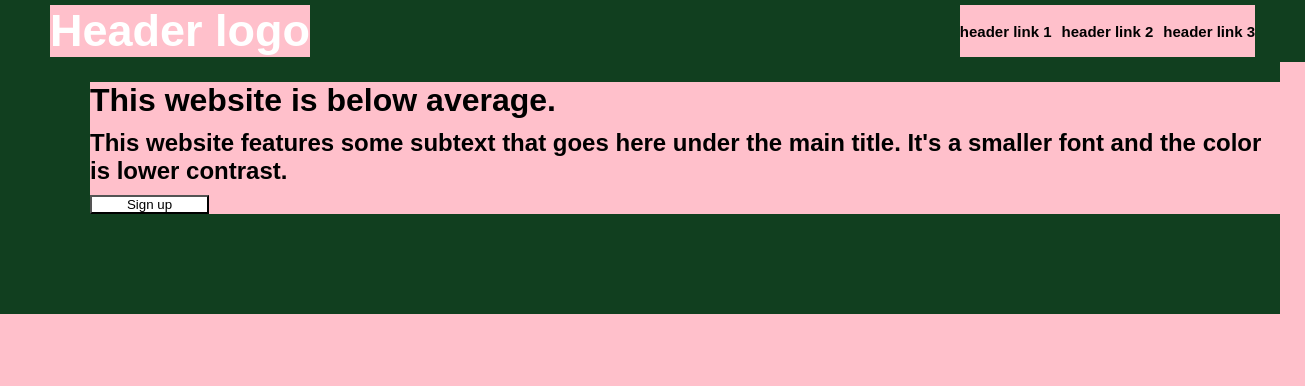
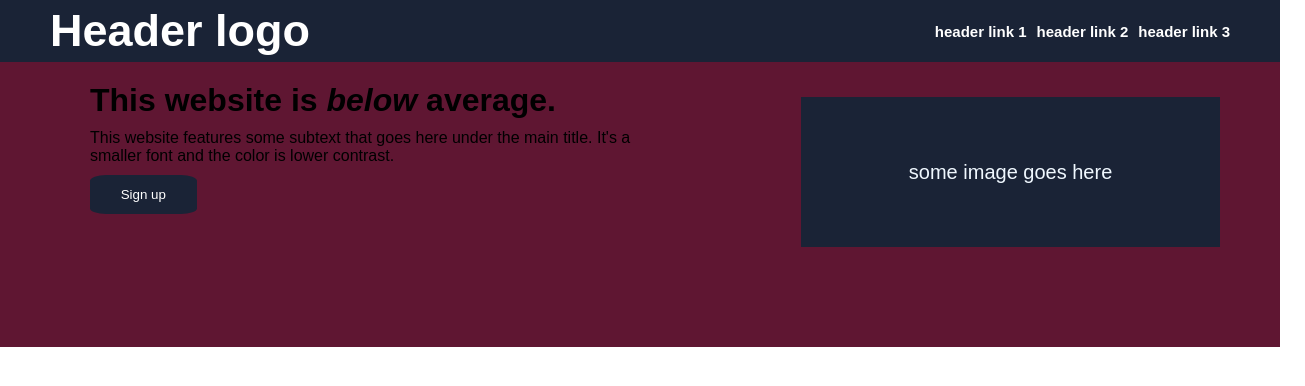
Before and after one commit to crthew/landing-page, a plain HTML site: page index.html in a window 1280 px wide. Shown: the whole page, 1305 px wide, since content can reach past the window. Drawn offline with Linux system fonts and the light colour scheme.

Commit message:
Fixed white width boundary Recoloured to navy and pink Aligned main body box and text

```diff
--- a/index.html
+++ b/index.html
@@ -23,16 +23,21 @@
 
         <!--Top content-->
     <div id="firstmain">
+
         <div class="firstcontent">
-            <h1>This website is below average.</h1>
+            <h1>This website is <em>below </em> average.</h1>
                 <div class="firstparagraph">
-                    <h2>This website features some subtext
+                    <p>This website features some subtext
                     that goes here under the main title.
                     It's a smaller font and the color is
                     lower contrast.
-                    </h2>
+                    </p>
                 </div>
                 <button id="signup">Sign up</button>
+
+        </div>
+        <div class="suckmydick">
+            <p>some image goes here</p>
         </div>
     </div>
 
--- a/style.css
+++ b/style.css
@@ -2,7 +2,6 @@
     margin: 0;
     padding: 0;
     font-family: sans-serif;
-    background-color: pink;
 }
 
 .titlecontainer {
@@ -15,14 +14,14 @@
 
 .topbar {
     display: flex;
-    background-color: rgb(17, 63, 31);
-    width: 100%;
+    background-color: #1a2336;
     padding-left: 25px;
     padding-top: 5px;
     padding-bottom: 5px;
     gap: 10px;
     font-size: 10px;
-    justify-content: space-between
+    justify-content: space-between;
+    color: white;
 }
 
 .headerlogo {
@@ -40,19 +39,54 @@
     margin-left: 90px;
 
 }
+
+.suckmydick {
+    display: flex;
+    font-size: 20px;
+    color: aliceblue;
+    background-color: #1a2336;
+    height: 150px;
+    width: 500px;
+    margin-top: 35px;
+    margin-right: 60px;
+    justify-content: center;
+    align-items: center;
+}
+
+.firstparagraph {
+    width: 80%
+
+}
+
+
 #firstmain {
     display: flex;
-    background-color: rgb(17, 63, 31);
+    background-color: #5f1632;
     padding-bottom: 100px;
     width: 100%;
+
+
 }
 #signup {
-    background-color: white;
-    width: 10%;
+    width: 15%;
+    border: 10px;
+    border-color: rgb(209, 25, 86);
+    border-radius: 15%;
+    background-color: #1a2336;
+    padding: 12px;
+    color: white;
+}
+
+#signup:hover {
+    background-color: #331320;
+}
+
+.test {
+    display: flex;
+
 
 }
 
 .titlelink:hover {
-    color: rgb(17, 63, 31);
-
+    color: #1a2336
 }
```
